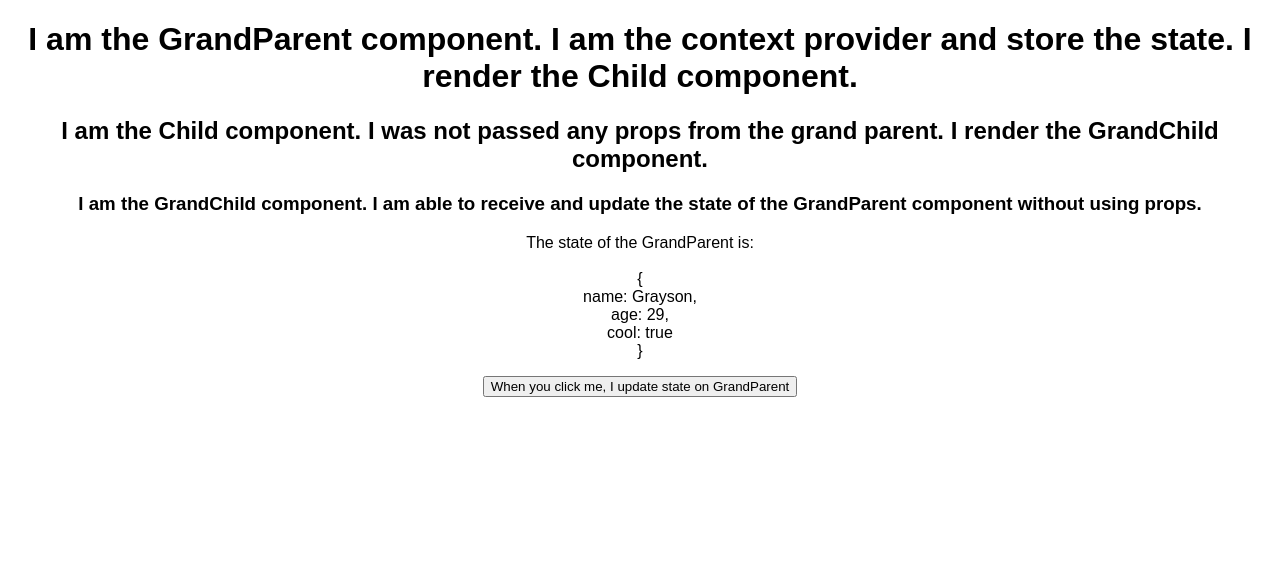
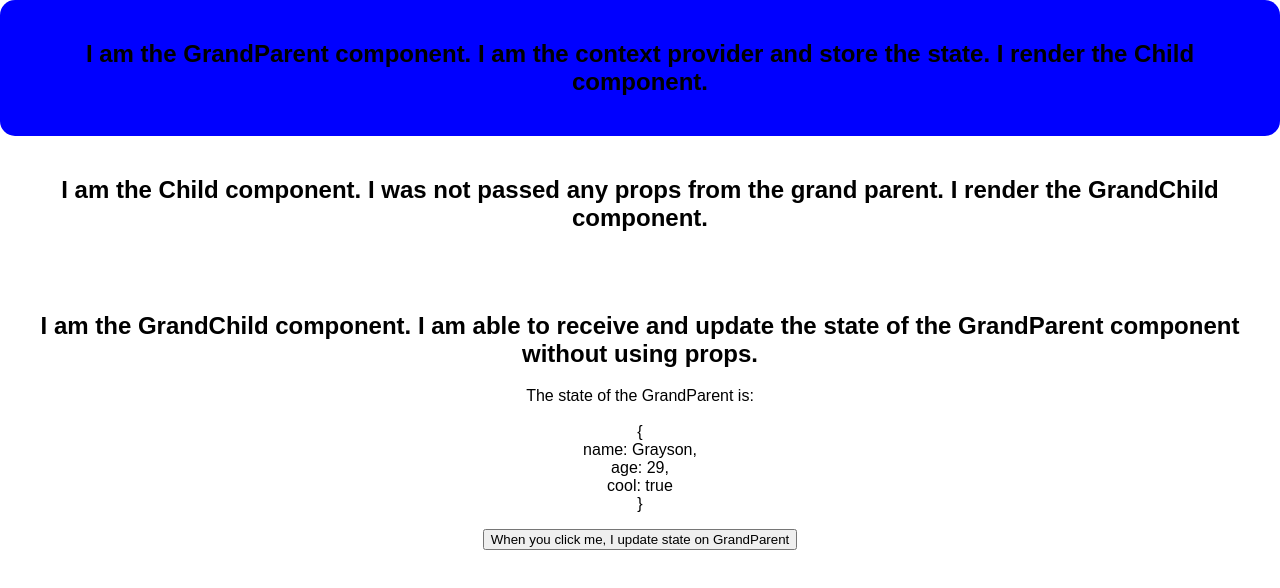
Before and after one commit to graysonhicks/react-context, a React (Create React App) app: page / in a window 1280 px wide. Shown: the top 588 px of the page. Built offline with nearby package versions, Linux system fonts and the light colour scheme.

Commit message:
introducing styled components and restructure

```diff
--- a/package.json
+++ b/package.json
@@ -6,7 +6,8 @@
   "dependencies": {
     "react": "^16.3.0-alpha.2",
     "react-dom": "^16.3.0-alpha.2",
-    "react-scripts": "1.1.1"
+    "react-scripts": "1.1.1",
+    "styled-components": "^3.2.3"
   },
   "scripts": {
     "start": "react-scripts start",
--- a/src/App.js
+++ /dev/null
@@ -1,47 +0,0 @@
-import React, { Component } from "react";
-import MyContext from "./context/myContext";
-import Child from "./components/Child";
-
-// Wrap top level app component in a provider component (that returns a context object)
-// To use the data, use a consumer component with a render prop child as a function
-// actions can also be passed down
-
-//create provider component
-class GrandParent extends Component {
-  state = {
-    name: "Grayson",
-    age: 29,
-    cool: true
-  };
-  render() {
-    return (
-      <MyContext.Provider
-        value={{
-          state: this.state,
-          growOlder: () =>
-            this.setState({
-              name: this.state.name + "n"
-            })
-        }}
-      >
-        {this.props.children}
-      </MyContext.Provider>
-    );
-  }
-}
-
-class App extends Component {
-  render() {
-    return (
-      <GrandParent>
-        <h1>
-          I am the GrandParent component. I am the context provider and store
-          the state. I render the Child component.
-        </h1>
-        <Child />
-      </GrandParent>
-    );
-  }
-}
-
-export default App;
--- /dev/null
+++ b/src/components/App.js
@@ -0,0 +1,19 @@
+import React, { Component } from "react";
+import Child from "./Child";
+import GrandParent from "./GrandParent";
+
+// Wrap top level app component in a provider component (that returns a context object)
+// To use the data, use a consumer component with a render prop child as a function
+// actions can also be passed down
+
+class App extends Component {
+  render() {
+    return (
+      <GrandParent>
+        <Child/>
+      </GrandParent>
+    );
+  }
+}
+
+export default App;
--- /dev/null
+++ b/src/components/Box.js
@@ -0,0 +1,10 @@
+import styled from 'styled-components';
+
+const Box = styled.section`
+    padding: 20px;
+    text-align: center;
+    border-radius: 15px;
+    background-color: ${props => props.bgColor}
+`
+
+export default Box;
--- a/src/components/Child.js
+++ b/src/components/Child.js
@@ -5,14 +5,19 @@ import MyContext from "../context/myContext";
 // Import GrandChild
 import GrandChild from "./GrandChild";
 
+// Import Styles
+import Box from './Box';
+
 class Child extends Component {
   render() {
     return (
       <React.Fragment>
-        <h2>
-          I am the Child component. I was not passed any props from the grand
-          parent. I render the GrandChild component.
-        </h2>
+        <Box>
+          <h2>
+            I am the Child component. I was not passed any props from the grand
+            parent. I render the GrandChild component.
+          </h2>
+        </Box>
         <GrandChild />
       </React.Fragment>
     );
--- a/src/components/GrandChild.js
+++ b/src/components/GrandChild.js
@@ -1,5 +1,8 @@
 import React, { Component } from "react";
 import MyContext from "./../context/myContext";
+
+// Import Styles
+import Box from './Box';
 
 class GrandChild extends Component {
   render() {
@@ -8,10 +11,11 @@ class GrandChild extends Component {
         <MyContext.Consumer>
           {context => (
             <React.Fragment>
-              <h3>
+              <Box>
+                <h2>
                   I am the GrandChild component. I am able to receive and update
                   the state of the GrandParent component without using props.
-              </h3>
+                </h2>
                 <p>
                   The state of the GrandParent is: <br />
                   <br />
@@ -29,6 +33,7 @@ class GrandChild extends Component {
                 <button onClick={context.growOlder}>
                   When you click me, I update state on GrandParent
                 </button>
+              </Box>
             </React.Fragment>
           )}
         </MyContext.Consumer>
--- /dev/null
+++ b/src/components/GrandParent.js
@@ -0,0 +1,36 @@
+import React, { Component } from "react";
+import MyContext from "./../context/myContext";
+import Box from "./Box";
+
+//create provider component
+class GrandParent extends Component {
+  state = {
+    name: "Grayson",
+    age: 29,
+    cool: true,
+    grandParentColor: "blue"
+  };
+  render() {
+    return (
+      <MyContext.Provider
+        value={{
+          state: this.state,
+          growOlder: () =>
+            this.setState({
+              name: this.state.name + "n"
+            })
+        }}
+      >
+        <Box bgColor={this.state.grandParentColor} >
+          <h2>
+            I am the GrandParent component. I am the context provider and store
+            the state. I render the Child component.
+          </h2>
+        </Box>
+        {this.props.children}
+      </MyContext.Provider>
+    );
+  }
+}
+
+export default GrandParent;
--- a/src/index.js
+++ b/src/index.js
@@ -1,7 +1,7 @@
 import React from 'react';
 import ReactDOM from 'react-dom';
 import './index.css';
-import App from './App';
+import App from './components/App';
 import registerServiceWorker from './registerServiceWorker';
 
 ReactDOM.render(<App />, document.getElementById('root'));
```
Also changed, not shown: 1 other file (tests, documents, lock files or other folders). Lines whose indentation alone changed are shown as unchanged.
